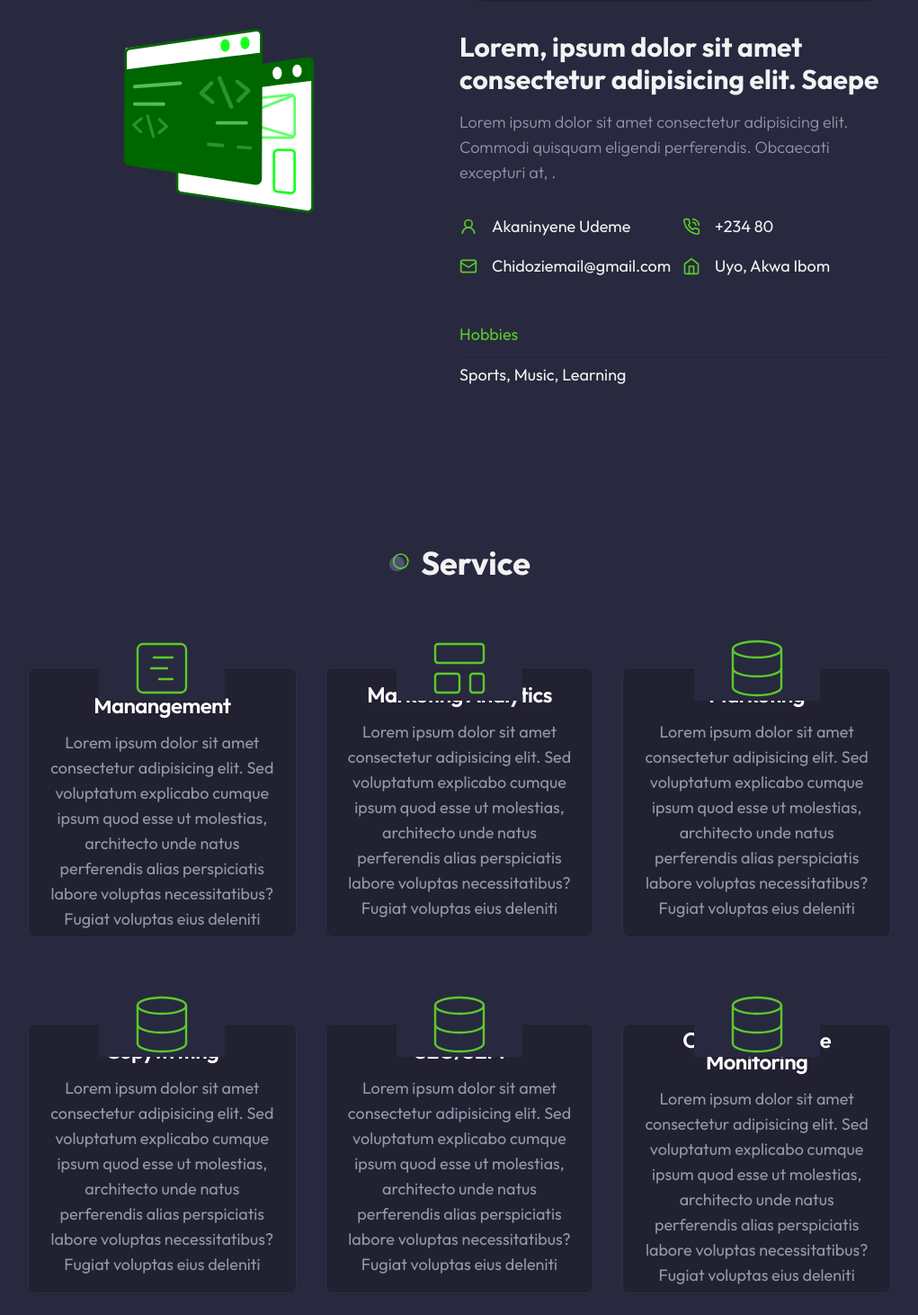
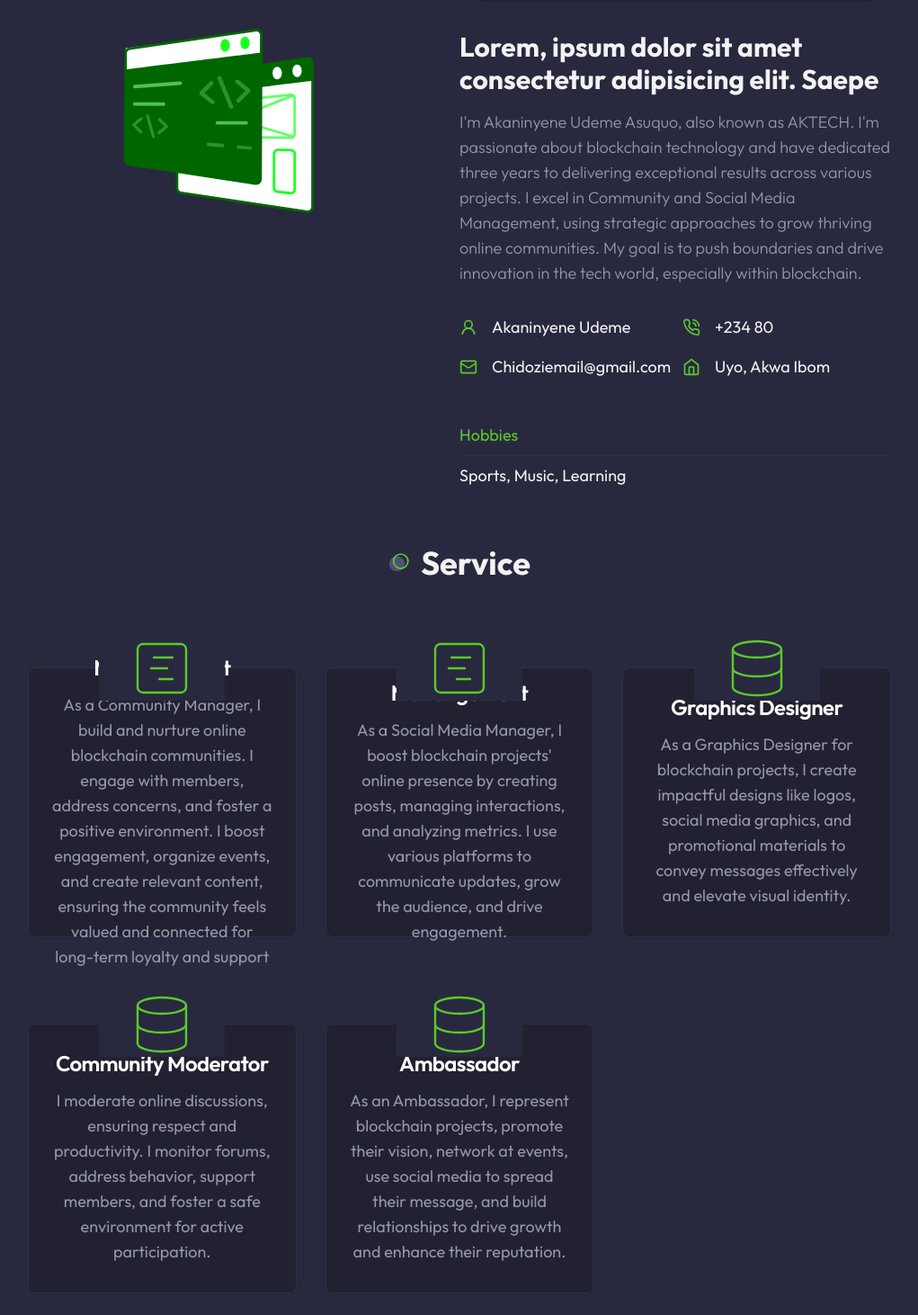
Before and after one commit to DozayMakanaki/chidozie, a Next.js app: page / in a window 1280 px wide. Shown: the part 1028-2490 px from the top of the page at 90% size, without its empty margins (129-1150 px from the left). Built offline with nearby package versions, Linux system fonts and the light colour scheme.

Commit message:
FINISHING

```diff
--- a/components/About.jsx
+++ b/components/About.jsx
@@ -147,7 +147,10 @@ const About = () => {
                 <TabsTrigger className="w-[162px] xl:w-auto" value="info">
                   Info
                 </TabsTrigger>
-                <TabsTrigger className="w-[162px] xl:w-auto" value="qualifications">
+                <TabsTrigger
+                  className="w-[162px] xl:w-auto"
+                  value="qualifications"
+                >
                   Qualification
                 </TabsTrigger>
                 {/* <TabsTrigger className="w-[162px] xl:w-auto" value="skills">
@@ -167,9 +170,14 @@ const About = () => {
                       Saepe
                     </h3>
                     <p className="subtitle max-w-xl mx-auto xl:mx-0">
-                      Lorem ipsum dolor sit amet consectetur adipisicing elit.
-                      Commodi quisquam eligendi perferendis. Obcaecati excepturi
-                      at, .
+                      I'm Akaninyene Udeme Asuquo, also known as AKTECH. I'm
+                      passionate about blockchain technology and have dedicated
+                      three years to delivering exceptional results across
+                      various projects. I excel in Community and Social Media
+                      Management, using strategic approaches to grow thriving
+                      online communities. My goal is to push boundaries and
+                      drive innovation in the tech world, especially within
+                      blockchain.
                     </p>
                     {/* icons */}
                     <motion.div
--- a/components/Hero.jsx
+++ b/components/Hero.jsx
@@ -46,13 +46,14 @@ const Hero = () => {
               <span className="font-light dark:text-gray-400">
                 Hello! I am{" "}
               </span>
-              <br /> Akaninyene{" "}
-              <span className="text-primary"> Udeme</span>
+              <br /> Akaninyene <span className="text-primary"> Udeme</span>
             </h1>
 
             <p className="subtitle max-w-[490px] mx-auto xl:mx-0">
-              Lorem ipsum dolor sit amet consectetur adipisicing elit. Tempore
-              debitis ab, excepturi vel sus
+              My name is Akaninyene Udeme Asuquo, also known as <span className="text-primary"> AKTECH </span> in the
+              tech community and on social media. I'm a young professional
+              passionate about innovation and growth, especially in blockchain
+              technology.
             </p>
             {/* button */}
 
--- a/components/Services.jsx
+++ b/components/Services.jsx
@@ -17,39 +17,33 @@ import {
 const serviceData = [
   {
     icon: <GanttChartSquare size={72} strokeWidth={0.8} />,
+    title: "Community Manangement",
+    description:
+      "As a Community Manager, I build and nurture online blockchain communities. I engage with members, address concerns, and foster a positive environment. I boost engagement, organize events, and create relevant content, ensuring the community feels valued and connected for long-term loyalty and support",
+  },
+  {
+    icon: <GanttChartSquare size={72} strokeWidth={0.8} />,
     title: "Social Media Manangement",
     description:
-      "Lorem ipsum dolor sit amet consectetur adipisicing elit. Sed voluptatum explicabo cumque ipsum quod esse ut molestias, architecto unde natus perferendis alias perspiciatis labore voluptas necessitatibus? Fugiat voluptas eius deleniti",
-  },
-  {
-    icon: <LayoutTemplate size={72} strokeWidth={0.8} />,
-    title: "Marketing Analytics",
-    description:
-      "Lorem ipsum dolor sit amet consectetur adipisicing elit. Sed voluptatum explicabo cumque ipsum quod esse ut molestias, architecto unde natus perferendis alias perspiciatis labore voluptas necessitatibus? Fugiat voluptas eius deleniti",
+      "As a Social Media Manager, I boost blockchain projects' online presence by creating posts, managing interactions, and analyzing metrics. I use various platforms to communicate updates, grow the audience, and drive engagement.",
   },
   {
     icon: <Database size={72} strokeWidth={0.8} />,
-    title: "Marketing",
+    title: "Graphics Designer",
     description:
-      "Lorem ipsum dolor sit amet consectetur adipisicing elit. Sed voluptatum explicabo cumque ipsum quod esse ut molestias, architecto unde natus perferendis alias perspiciatis labore voluptas necessitatibus? Fugiat voluptas eius deleniti",
+      "As a Graphics Designer for blockchain projects, I create impactful designs like logos, social media graphics, and promotional materials to convey messages effectively and elevate visual identity.",
   },
   {
     icon: <Database size={72} strokeWidth={0.8} />,
-    title: "Copywriting",
+    title: "Community Moderator",
     description:
-      "Lorem ipsum dolor sit amet consectetur adipisicing elit. Sed voluptatum explicabo cumque ipsum quod esse ut molestias, architecto unde natus perferendis alias perspiciatis labore voluptas necessitatibus? Fugiat voluptas eius deleniti",
+      "I moderate online discussions, ensuring respect and productivity. I monitor forums, address behavior, support members, and foster a safe environment for active participation.",
   },
   {
     icon: <Database size={72} strokeWidth={0.8} />,
-    title: "SEO/SEM",
+    title: "Ambassador",
     description:
-      "Lorem ipsum dolor sit amet consectetur adipisicing elit. Sed voluptatum explicabo cumque ipsum quod esse ut molestias, architecto unde natus perferendis alias perspiciatis labore voluptas necessitatibus? Fugiat voluptas eius deleniti",
-  },
-  {
-    icon: <Database size={72} strokeWidth={0.8} />,
-    title: "Online Presense Monitoring",
-    description:
-      "Lorem ipsum dolor sit amet consectetur adipisicing elit. Sed voluptatum explicabo cumque ipsum quod esse ut molestias, architecto unde natus perferendis alias perspiciatis labore voluptas necessitatibus? Fugiat voluptas eius deleniti",
+      "As an Ambassador, I represent blockchain projects, promote their vision, network at events, use social media to spread their message, and build relationships to drive growth and enhance their reputation.",
   },
 ];
 const Services = () => {
```
